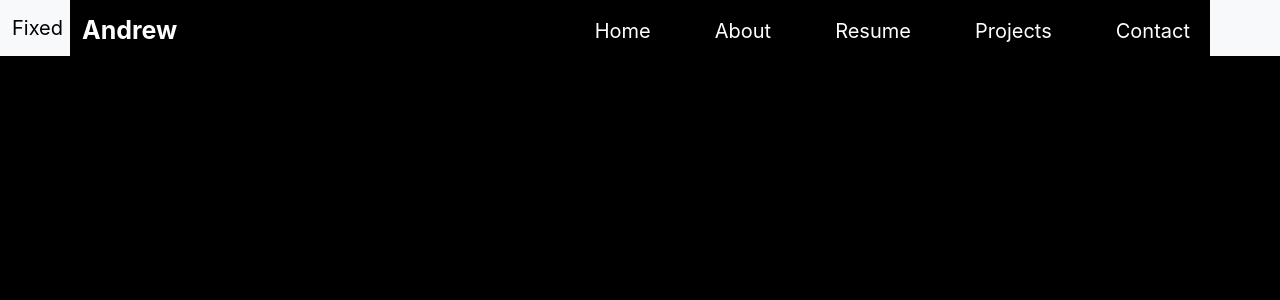
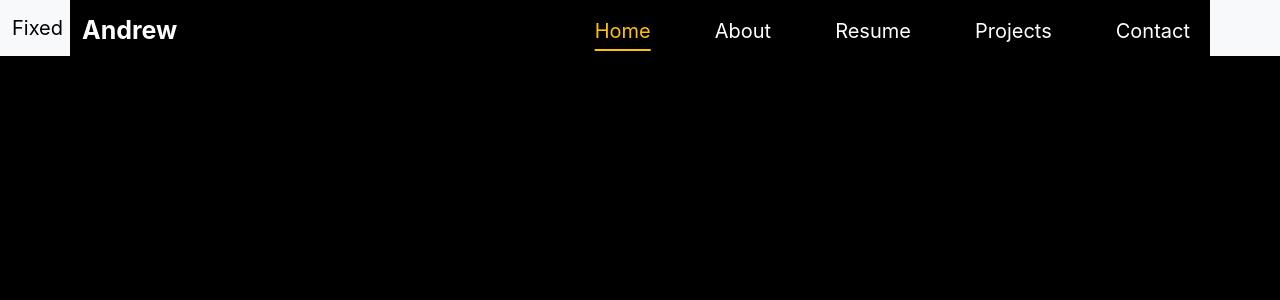
Before and after one commit to andyk8872/django-portfolio, a Django app: template templates/base.html in a window 1280 px wide. Shown: the top 300 px of the page. Run offline with Django 4.2, Linux system fonts and the light colour scheme; the template is opened without the code that fills it, so the values that code supplies are empty.

Commit message:
add active to css

```diff
--- a/templates/base.html
+++ b/templates/base.html
@@ -45,7 +45,7 @@
                     </ul>
 
                     <ul class="navbar-nav me-0 mb-2 mb-lg-0">
-                        <li class="nav-item me-5">
+                        <li class="nav-item me-5 active">
                             <a href="#" id="home" class="nav-link active text-white">Home</a>
                         </li>
                         <li class="nav-item me-5">
```
